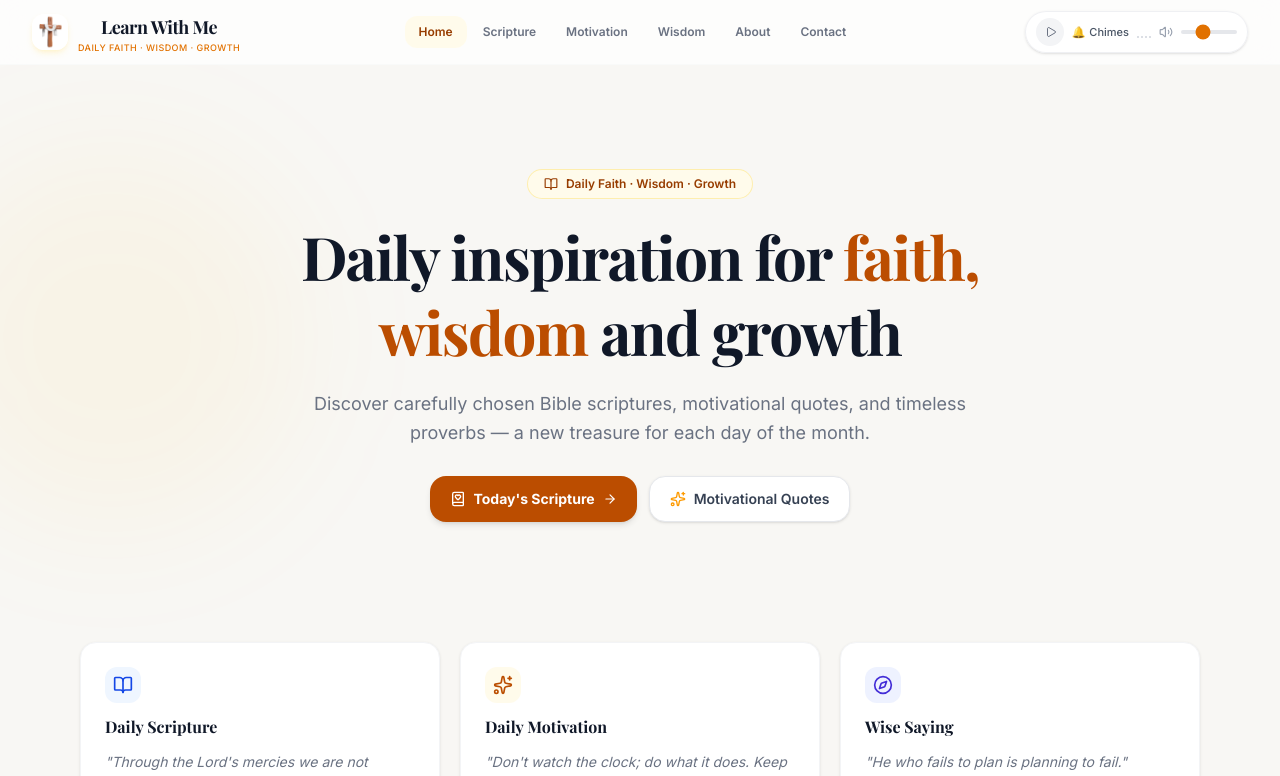
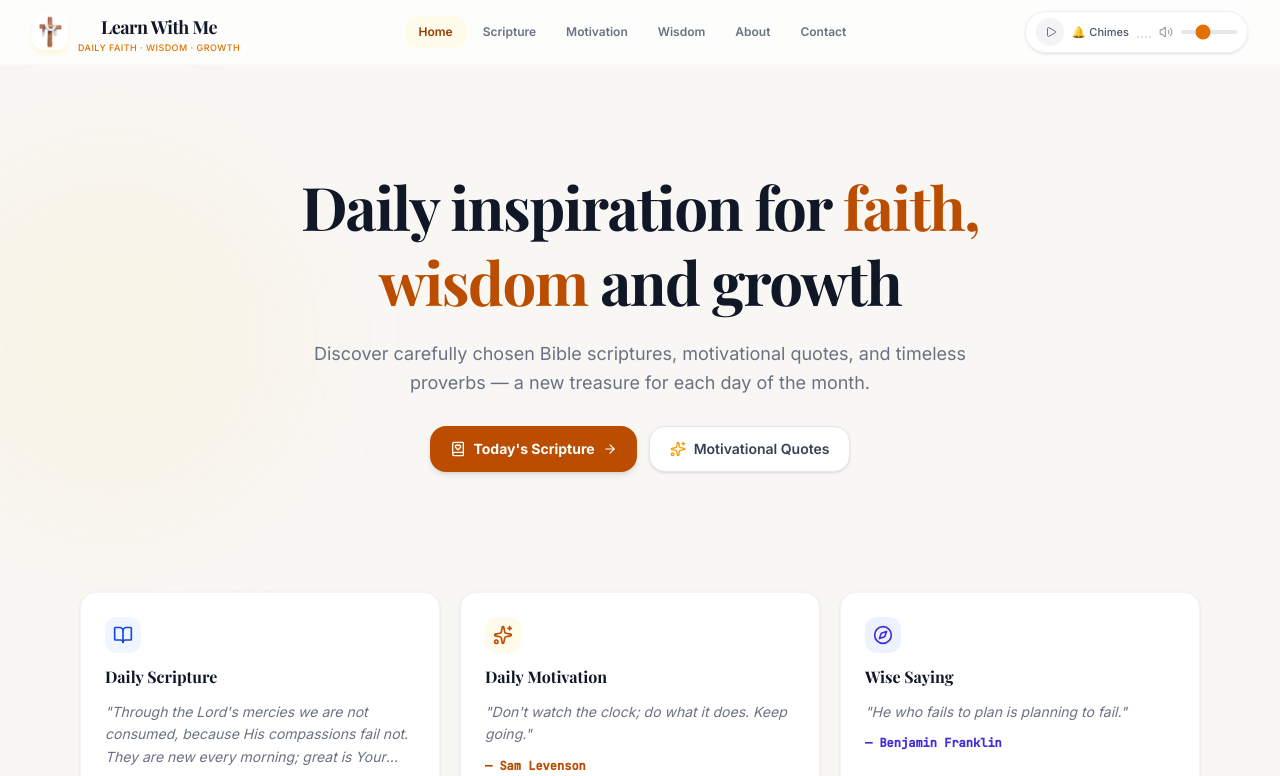
Before and after one commit to Philemon12421/Learn-the-bible-with-me, a React (Vite) app: page / in a window 1280 px wide. Shown: the top 776 px of the page. Built offline with nearby package versions, Linux system fonts and the light colour scheme; a web font is replaced by a local one.

Commit message:
Update Pages.tsx

```diff
--- a/src/components/Pages.tsx
+++ b/src/components/Pages.tsx
@@ -25,10 +25,7 @@ export function HomeView({ onNavigate, todayDate }: HomeProps) {
 
       {/* HERO */}
       <section className="text-center py-10 md:py-16 max-w-3xl mx-auto space-y-5 px-4">
-        <div className="inline-flex items-center gap-2 bg-amber-50 border border-amber-200/60 text-amber-800 py-1.5 px-4 rounded-full text-xs font-semibold">
-          <BookOpen className="w-3.5 h-3.5" />
-          <span>Daily Faith · Wisdom · Growth</span>
-        </div>
+
 
         <h1 className="text-3xl sm:text-5xl md:text-6xl font-serif text-gray-900 font-extrabold tracking-tight leading-tight">
           Daily inspiration for <span className="text-amber-700">faith, wisdom</span> and growth
```
